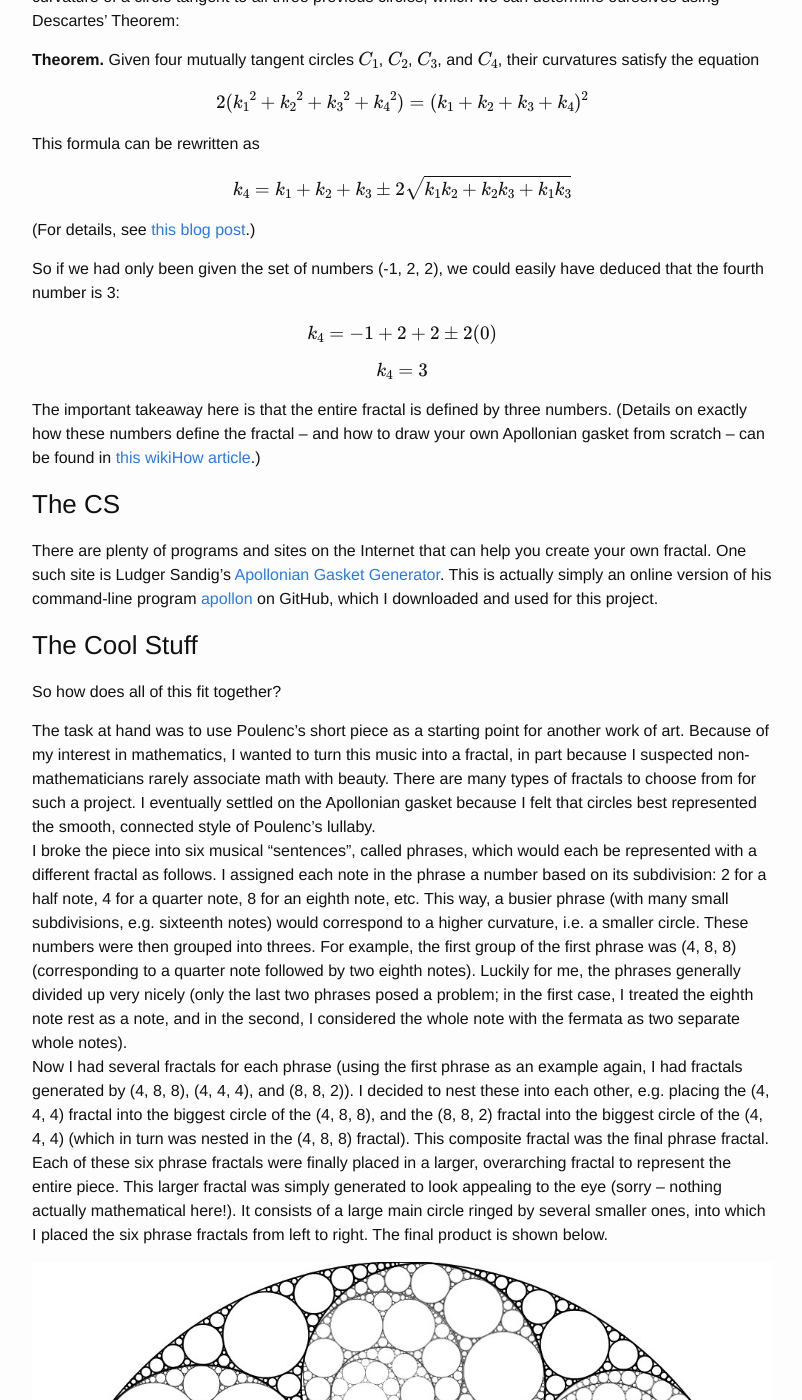
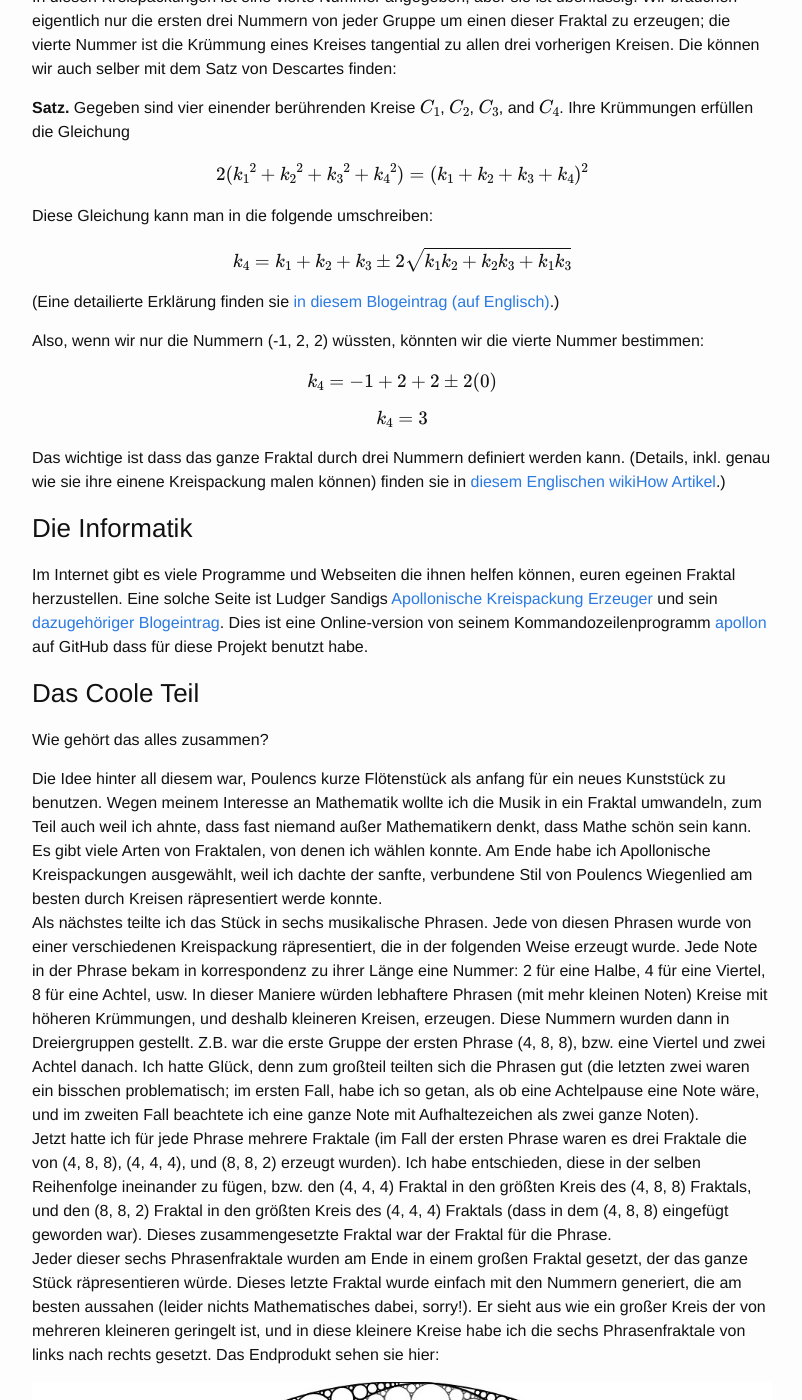
Before and after one commit to nglaeser/minima-site, a Jekyll site: the page built from _posts/2018-07-26-Sichtbare-Musik.md, in a window 1280 px wide and 1400 px high, scrolled down 1444 px. Shown: the whole window, without its empty margins (238-1040 px from the left). Built offline with Jekyll 4.4.1, drawn with Linux system fonts in a browser that asks for light colours; formulas are drawn with MathJax 3; some of the changed text lies outside the part shown.

Commit message:
finish german translation of music post (draft)

```diff
--- a/_posts/2018-07-26-Sichtbare-Musik.md
+++ b/_posts/2018-07-26-Sichtbare-Musik.md
@@ -20,44 +20,42 @@ Ein Fraktal, den ihr vielleicht schonmal gesehen habt, ist das Sierpinski-Dreiec
 ![Das Sierpinski-Dreieck](../../../files/sierpinski.png)
 Die Makrostruktur dieses Dreiecks besteht aus vier kleieneren Dreiecken. Drei davon sind weiterhin selber kopien des ganzem Sierpinski-Dreiecks, viermal verkleinert.
 
-Apollonische Kreispackungen sind ein anderer Beispiel für Fraktale. Sie werden von drei Nummern, die die Krümmung (der Kehrwert des Radius) von drei Kreisen repräsentieren erzeugt. Diese drei Kreise bestimmen also die Makrostruktur des Fraktals.
-The Apollonian gasket is another fractal. This one is generated by three numbers, which represent the curvatures (inverse of the radius) of three main circles and thus determine the large-scale structure of the fractal. Just like in the Sierpinski triangle, the rest is filled in through recursion. The Apollonian gaskets below (mercilessly ripped off of Wikipedia – which, by the way, also has some great information on the gasket) are each generated by a different set of four numbers indicated in the title text:
-![Curvatures (-1, 2, 2, 3)](../../../files/apollon1_2_2_3.png "Gasket defined by curvatures (-1, 2, 2, 3)") ![Curvatures (-3, 5, 8, 8)](../../../files/apollon3_5_8_8.png "Gasket defined by curvatures (-3, 5, 8, 8)") ![Curvatures (-12, 25, 25, 28)](../../../files/apollon12_25_25_28.png "Gasket defined by curvatures (-12, 25, 25, 28)") ![Curvatures (-6, 10, 15, 19)](../../../files/apollon6_10_15_19.png "Gasket defined by curvatures (-6, 10, 15, 19)") ![Curvatures (-10, 18, 23, 27)](../../../files/apollon10_18_23_27.png "Gasket defined by curvatures (-10, 18, 23, 27)")
-##### _Images by Todd Stedl (NefariousPhD) \[GFDL ([http://www.gnu.org/copyleft/fdl.html](http://www.gnu.org/copyleft/fdl.html)) or CC BY-SA 4.0 ([https://creativecommons.org/licenses/by-sa/4.0](https://creativecommons.org/licenses/by-sa/4.0))\], from Wikimedia Commons_
+Apollonische Kreispackungen sind ein anderes Beispiel für Fraktale. Sie werden von drei Nummern, die die Krümmung (der Kehrwert des Radius) von drei Kreisen repräsentieren erzeugt. Diese drei Kreise bestimmen also die Makrostruktur des Fraktals. Wie bei dem Sierpinski-Dreieck wird der rest durch Rekursion gemalt. Hier sehen sie Kreispackungen die von verschiedenen Gruppen von vier Nummern generiert worden.
+![Krümmungen (-1, 2, 2, 3)](../../../files/apollon1_2_2_3.png "Kreispackung mit Krümmungen (-1, 2, 2, 3) erzeugt") ![Krümmungen (-3, 5, 8, 8)](../../../files/apollon3_5_8_8.png "Kreispackung mit Krümmungen (-3, 5, 8, 8) erzeugt") ![Krümmungen (-12, 25, 25, 28)](../../../files/apollon12_25_25_28.png "Kreispackung mit Krümmungen (-12, 25, 25, 28) erzeugt") ![Krümmungen (-6, 10, 15, 19)](../../../files/apollon6_10_15_19.png "Kreispackung mit Krümmungen (-6, 10, 15, 19) erzeugt") ![Krümmungen (-10, 18, 23, 27)](../../../files/apollon10_18_23_27.png "Kreispackung mit Krümmungen (-10, 18, 23, 27) erzeugt")
+##### _Bilder von Todd Stedl (NefariousPhD) \[GFDL ([http://www.gnu.org/copyleft/fdl.html](http://www.gnu.org/copyleft/fdl.html)) oder CC BY-SA 4.0 ([https://creativecommons.org/licenses/by-sa/4.0](https://creativecommons.org/licenses/by-sa/4.0))\], von Wikimedia Commons_
 
-Wait a minute! Four numbers?! Didn't I just say the fractal is generated by three?
+Augenblick! Vier Nummern?! Habe ich nicht gerade gesagt, dass diese Kreispackungen von drei Nummern erzeugt werden?
 
-Although given above, the fourth number is a redundant piece of information. In reality, we only need the first three numbers of any of the sets given above to define our fractal. The fourth number is the curvature of a circle tangent to all three previous circles, which we can determine ourselves using Descartes' Theorem:
+In diesen Kreispackungen ist eine vierte Nummer angegeben, aber sie ist überflüssig. Wir brauchen eigentlich nur die ersten drei Nummern von jeder Gruppe um einen dieser Fraktal zu erzeugen; die vierte Nummer ist die Krümmung eines Kreises tangential zu allen drei vorherigen Kreisen. Die können wir auch selber mit dem Satz von Descartes finden:
 
-**Theorem.** Given four mutually tangent circles \\(C_1\\), \\(C_2\\), \\(C_3\\), and \\(C_4\\), their curvatures satisfy the equation
+**Satz.** Gegeben sind vier einender berührenden Kreise \\(C_1\\), \\(C_2\\), \\(C_3\\), and \\(C_4\\). Ihre Krümmungen erfüllen die Gleichung
 \\[2({k_1}^2+{k_2}^2+{k_3}^2+{k_4}^2) = (k_1+k_2+k_3+k_4)^2\\]
 
-This formula can be rewritten as
+Diese Gleichung kann man in die folgende umschreiben:
 \\[k_4 = k_1 + k_2 + k_3 \pm 2\sqrt{k_1k_2+k_2k_3+k_1k_3}\\]
-(For details, see [this blog post](https://euler.genepeer.com/from-herons-formula-to-descartes-circle-theorem).)
+(Eine detailierte Erklärung finden sie [in diesem Blogeintrag (auf Englisch)](https://euler.genepeer.com/from-herons-formula-to-descartes-circle-theorem).)
 
-So if we had only been given the set of numbers (-1, 2, 2), we could easily have deduced that the fourth number is 3:
+Also, wenn wir nur die Nummern (-1, 2, 2) wüssten, könnten wir die vierte Nummer bestimmen:
 \\[k_4 = -1 + 2 + 2 \\pm 2(0)\\]
 \\[k_4 = 3\\]
 
-The important takeaway here is that the entire fractal is defined by three numbers. (Details on exactly how these numbers define the fractal – and how to draw your own Apollonian gasket from scratch – can be found in [this wikiHow article](https://www.wikihow.com/Create-an-Apollonian-Gasket).)
+Das wichtige ist dass das ganze Fraktal durch drei Nummern definiert werden kann. (Details, inkl. genau wie sie ihre einene Kreispackung malen können) finden sie in [diesem Englischen wikiHow Artikel](https://www.wikihow.com/Create-an-Apollonian-Gasket).)
 
-### The CS
-There are plenty of programs and sites on the Internet that can help you create your own fractal. One such site is Ludger Sandig's [Apollonian Gasket Generator](http://lsandig.org/cgi-bin/apollon/index.cgi). This is actually simply an online version of his command-line program [apollon](https://github.com/lsandig/apollon) on GitHub, which I downloaded and used for this project.
+### Die Informatik
+Im Internet gibt es viele Programme und Webseiten die ihnen helfen können, euren egeinen Fraktal herzustellen. Eine solche Seite ist Ludger Sandigs [Apollonische Kreispackung Erzeuger](http://lsandig.org/cgi-bin/apollon/index.cgi) und sein [dazugehöriger Blogeintrag](https://lsandig.org/blog/2014/08/apollon-python/). Dies ist eine Online-version von seinem Kommandozeilenprogramm [apollon](https://github.com/lsandig/apollon) auf GitHub dass für diese Projekt benutzt habe.
 
-### The Cool Stuff
-So how does all of this fit together?
+### Das Coole Teil
+Wie gehört das alles zusammen?
 
-The task at hand was to use Poulenc's short piece as a starting point for another work of art. Because of my interest in mathematics, I wanted to turn this music into a fractal, in part because I suspected non-mathematicians rarely associate math with beauty.
-There are many types of fractals to choose from for such a project. I eventually settled on the Apollonian gasket because I felt that circles best represented the smooth, connected style of Poulenc's lullaby.
-I broke the piece into six musical "sentences", called phrases, which would each be represented with a different fractal as follows. I assigned each note in the phrase a number based on its subdivision: 2 for a half note, 4 for a quarter note, 8 for an eighth note, etc. This way, a busier phrase (with many small subdivisions, e.g. sixteenth notes) would correspond to a higher curvature, i.e. a smaller circle. These numbers were then grouped into threes. For example, the first group of the first phrase was (4, 8, 8) (corresponding to a quarter note followed by two eighth notes). Luckily for me, the phrases generally divided up very nicely (only the last two phrases posed a problem; in the first case, I treated the eighth note rest as a note, and in the second, I considered the whole note with the fermata as two separate whole notes).
-Now I had several fractals for each phrase (using the first phrase as an example again, I had fractals generated by (4, 8, 8), (4, 4, 4), and (8, 8, 2)). I decided to nest these into each other, e.g. placing the (4, 4, 4) fractal into the biggest circle of the (4, 8, 8), and the (8, 8, 2) fractal into the biggest circle of the (4, 4, 4) (which in turn was nested in the (4, 8, 8) fractal). This composite fractal was the final phrase fractal.
-Each of these six phrase fractals were finally placed in a larger, overarching fractal to represent the entire piece. This larger fractal was simply generated to look appealing to the eye (sorry – nothing actually mathematical here!). It consists of a large main circle ringed by several smaller ones, into which I placed the six phrase fractals from left to right. The final product is shown below.
+Die Idee hinter all diesem war, Poulencs kurze Flötenstück als anfang für ein neues Kunststück zu benutzen. Wegen meinem Interesse an Mathematik wollte ich die Musik in ein Fraktal umwandeln, zum Teil auch weil ich ahnte, dass fast niemand außer Mathematikern denkt, dass Mathe schön sein kann.
+Es gibt viele Arten von Fraktalen, von denen ich wählen konnte. Am Ende habe ich Apollonische Kreispackungen ausgewählt, weil ich dachte der sanfte, verbundene Stil von Poulencs Wiegenlied am besten durch Kreisen räpresentiert werde konnte.
+Als nächstes teilte ich das Stück in sechs musikalische Phrasen. Jede von diesen Phrasen wurde von einer verschiedenen Kreispackung räpresentiert, die in der folgenden Weise erzeugt wurde. Jede Note in der Phrase bekam in korrespondenz zu ihrer Länge eine Nummer: 2 für eine Halbe, 4 für eine Viertel, 8 für eine Achtel, usw. In dieser Maniere würden lebhaftere Phrasen (mit mehr kleinen Noten) Kreise mit höheren Krümmungen, und deshalb kleineren Kreisen, erzeugen. Diese Nummern wurden dann in Dreiergruppen gestellt. Z.B. war die erste Gruppe der ersten Phrase (4, 8, 8), bzw. eine Viertel und zwei Achtel danach. Ich hatte Glück, denn zum großteil teilten sich die Phrasen gut (die letzten zwei waren ein bisschen problematisch; im ersten Fall, habe ich so getan, als ob eine Achtelpause eine Note wäre, und im zweiten Fall beachtete ich eine ganze Note mit Aufhaltezeichen als zwei ganze Noten).
+Jetzt hatte ich für jede Phrase mehrere Fraktale (im Fall der ersten Phrase waren es drei Fraktale die von (4, 8, 8), (4, 4, 4), und (8, 8, 2) erzeugt wurden). Ich habe entschieden, diese in der selben Reihenfolge ineinander zu fügen, bzw. den (4, 4, 4) Fraktal in den größten Kreis des (4, 8, 8) Fraktals, und den (8, 8, 2) Fraktal in den größten Kreis des (4, 4, 4) Fraktals (dass in dem (4, 8, 8) eingefügt geworden war). Dieses zusammengesetzte Fraktal war der Fraktal für die Phrase.
+Jeder dieser sechs Phrasenfraktale wurden am Ende in einem großen Fraktal gesetzt, der das ganze Stück räpresentieren würde. Dieses letzte Fraktal wurde einfach mit den Nummern generiert, die am besten aussahen (leider nichts Mathematisches dabei, sorry!). Er sieht aus wie ein großer Kreis der von mehreren kleineren geringelt ist, und in diese kleinere Kreise habe ich die sechs Phrasenfraktale von links nach rechts gesetzt. Das Endprodukt sehen sie hier:
 
+![Poulenc Fraktal](../../../files/poulenc-gasket.jpg)
 
-![Poulenc Fractal](../../../files/poulenc-gasket.jpg)
+Vielleicht haben sie gemerkt, das dieses Fraktal nur mit dem Rythmus des Stücks generiert worde - Musik ist aber viel mehr als nur Rhythmus! In der Zukunft werde ich hoffentlich dieses Projekt wieder besuchen und andere Eigenschaften (z.B. Notennamen, Oktaven, Dynamikanweisungen, und Artikulationsarten) des Stückes in einem neuen, besseren Fraktal einarbeiten.
 
-As you may have noticed, the final fractal was generated based on rhythm alone. But music is much more than just rhythm! Sometime in the future, I may go back to this project and try to incorporate some other aspects (note names, octaves, dynamics, articulation...) into a new and improved fractal.
-
-#### References
-1. Francis Poulenc. (2018). Retrieved from [https://www.poulenc.fr/en/?Biography](https://www.poulenc.fr/en/?Biography).
+#### Literatur
+1. Francis Poulenc. (2018). Von [https://www.poulenc.fr/en/?Biography](https://www.poulenc.fr/en/?Biography).
```
